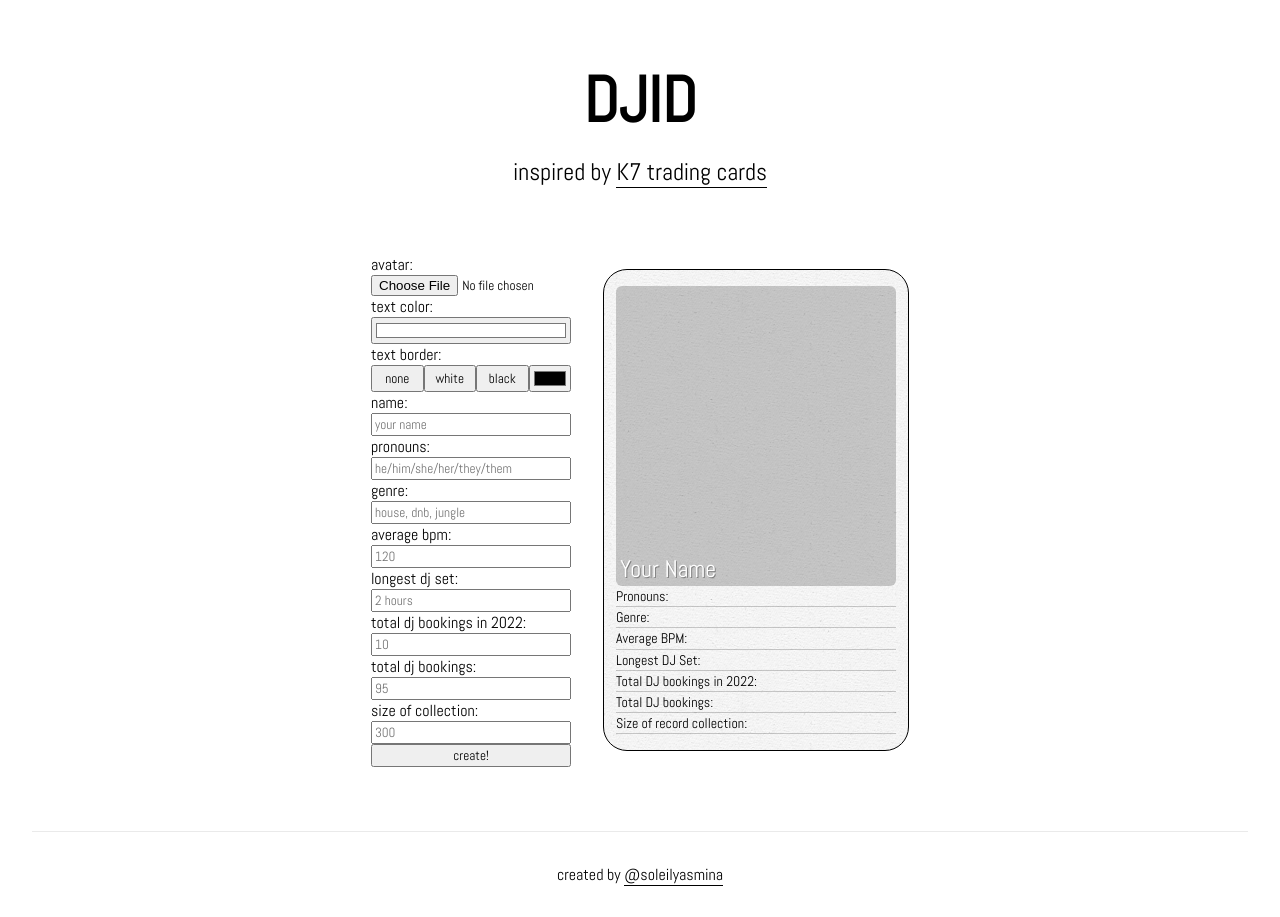
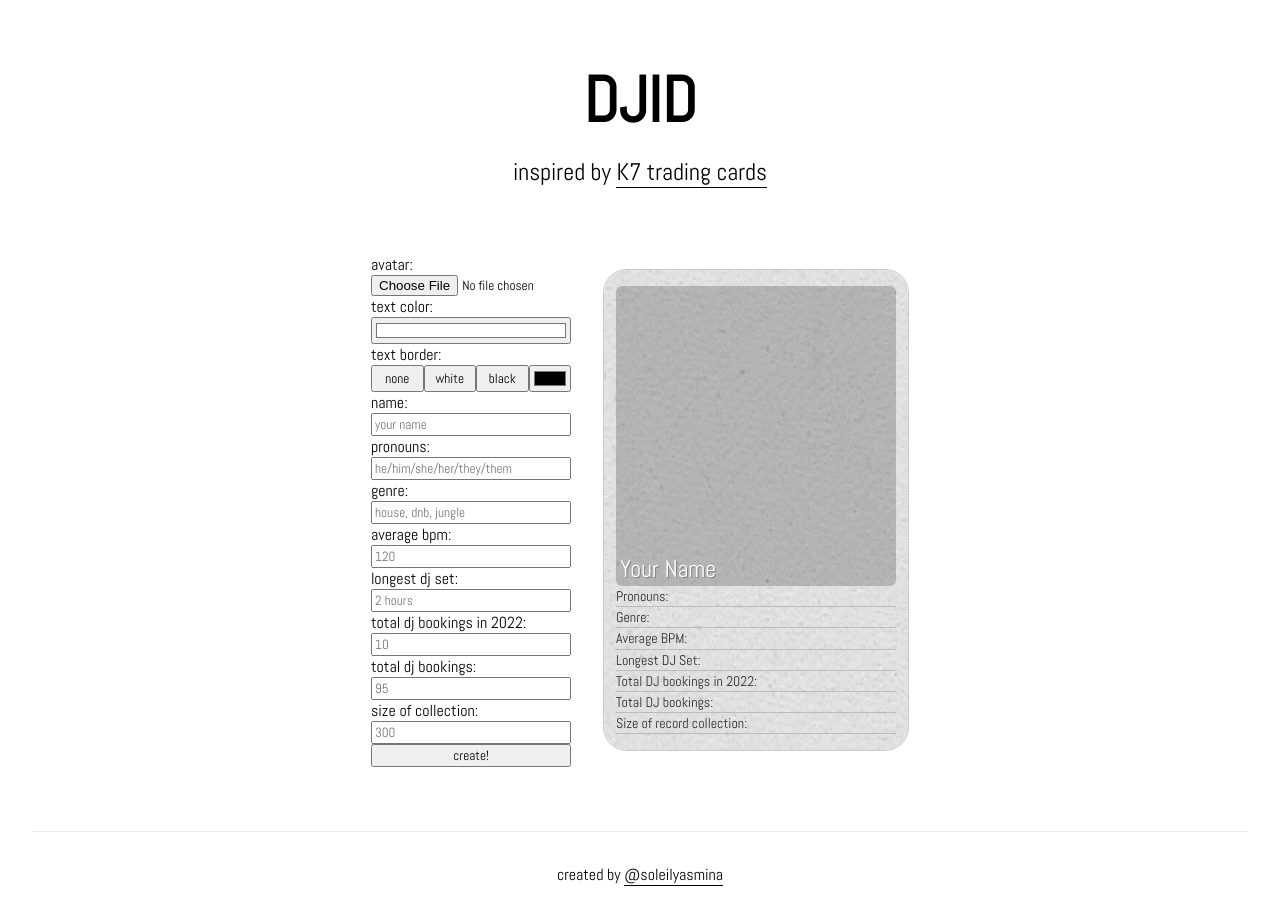
Before and after one commit to soleilyasmina/djid, a Next.js app: page / in a window 1280 px wide. Built offline with nearby package versions, Linux system fonts and the light colour scheme.

Commit message:
improve texturing

```diff
--- a/components/DJCard.module.css
+++ b/components/DJCard.module.css
@@ -7,13 +7,13 @@
   border-radius: 6px;
 }
 
-.previewImageContainer img {
+.previewImageContainer div {
   width: 280px;
   max-width: 80vw;
   height: 300px;
   max-height: 80vw;
   border-radius: 6px;
-  object-fit: cover;
+  background-size: cover;
 }
 
 .form {
@@ -25,7 +25,7 @@
   width: 200px;
 }
 
-.form label input[type=file] {
+.form label input[type="file"] {
   font-family: "Abel";
 }
 
@@ -36,16 +36,34 @@
   align-items: center;
   border-radius: 24px;
   background-color: white;
-  border: 1px solid black;
+  border: 1px solid rgba(0, 0, 0, 0.2);
   max-width: 90vw;
   padding: 1rem 0.75rem;
+  position: relative;
   background-image: repeating-linear-gradient(
     to bottom right,
     rgba(255, 255, 255, 0.5),
     rgba(255, 255, 255, 0.3) 1px,
     rgba(255, 255, 255, 0.3) 1px,
     rgba(255, 255, 255, 0.5) 2px
+  );
+}
+
+.cardOverlay {
+  position: absolute;
+  top: 0;
+  left: 0;
+  width: 100%;
+  height: 100%;
+  border-radius: 24px;
+  background-image: repeating-linear-gradient(
+    135deg,
+    rgba(0, 0, 0, 0),
+    rgba(0, 0, 0, 0.1) 1px,
+    rgba(0, 0, 0, 0.1) 1px,
+    rgba(0, 0, 0, 0) 2px
   ), url(/beige-paper.png);
+  background-size: 100% 100%;
 }
 
 .form label {
@@ -88,20 +106,13 @@
   border-bottom: 1px solid rgba(0, 0, 0, 0.2);
 }
 
-.previewDetail span:nth-child(1) {
-  flex: 3;
-}
-
-.previewDetail span:nth-child(1) {
-  flex: 1;
-}
-
 .textBorderTypes {
   display: flex;
   max-width: 200px;
 }
 
-.textBorderTypes input, .textBorderTypes button {
+.textBorderTypes input,
+.textBorderTypes button {
   flex: 1;
 }
 
--- a/components/DJCard.tsx
+++ b/components/DJCard.tsx
@@ -55,6 +55,16 @@ const DJCard = () => {
   };
 
   const borderOptions = ["none", "white", "black"];
+
+  const backgroundStyle = {
+    backgroundImage: `repeating-linear-gradient(
+      135deg,
+      rgba(0, 0, 0, 0),
+      rgba(0, 0, 0, 0.1) 1px,
+      rgba(0, 0, 0, 0.1) 1px,
+      rgba(0, 0, 0, 0) 2px
+    ), url(${(info.avatar)})`
+  }
 
   const print = useCallback(() => {
     if (ref.current !== null) {
@@ -198,9 +208,10 @@ const DJCard = () => {
         </label>
       </form>
       <div className={styles.preview} ref={ref}>
+        <div className={styles.cardOverlay}></div>
         <div className={styles.previewImageContainer}>
           {info.avatar ? (
-            <img alt="avatar" src={info.avatar} crossOrigin="anonymous" />
+            <div style={backgroundStyle} />
           ) : (
             <div className={styles.blankPreview}></div>
           )}
```
